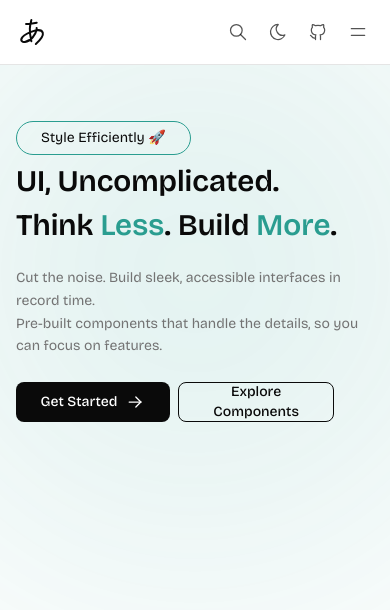
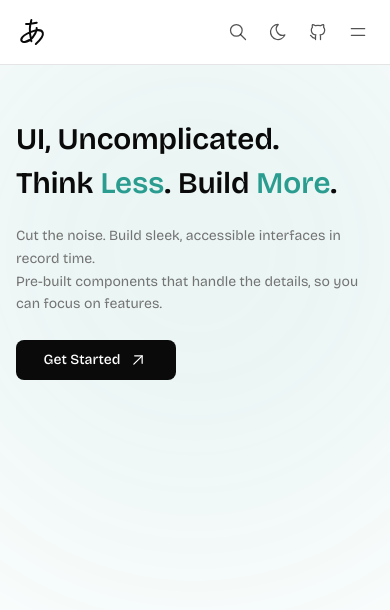
Before and after one commit to rht-21/aqyre-ui, a Next.js app: page / in a window 390 px wide. Shown: the top 610 px of the page. Built offline with nearby package versions, Linux system fonts and the light colour scheme.

Commit message:
refactor: Modify homepage and navigation bar

```diff
--- /dev/null
+++ b/app/(root)/layout.tsx
@@ -0,0 +1,26 @@
+import MainSidebar from "@/components/sections/MainSidebar";
+import PathNav from "@/components/utility/path-nav";
+import { SidebarData } from "@/constant";
+import type { Metadata } from "next";
+
+export const metadata: Metadata = {
+  title: "Docs - Aqyre UI",
+};
+
+export default function RootLayout({
+  children,
+}: Readonly<{
+  children: React.ReactNode;
+}>) {
+  return (
+    <>
+      <main className="flex-row">
+        <MainSidebar data={SidebarData} className="max-sm:hidden" />
+        <section className="w-full p-4 h-full overflow-y-auto relative">
+          <PathNav />
+          <div className="flex gap-8 relative my-2">{children}</div>
+        </section>
+      </main>
+    </>
+  );
+}
--- a/components/sections/Navbar.tsx
+++ b/components/sections/Navbar.tsx
@@ -18,7 +18,7 @@ const MobileNav = () => {
       <SheetTrigger className="w-8 h-8 hidden max-sm:flex items-center justify-center rounded-md cursor-pointer group">
         <IconMenu stroke={1.5} size={20} className="text-foreground/70" />
       </SheetTrigger>
-      <SheetContent className="px-2 pt-10">
+      <SheetContent className="p-6">
         <DialogTitle className="sr-only">Navigation</DialogTitle>
         <MainSidebar data={SidebarData} setOpen={setOpen} />
       </SheetContent>
--- a/components/sections/homepage/Hero.tsx
+++ b/components/sections/homepage/Hero.tsx
@@ -1,18 +1,14 @@
 import React from "react";
-import { Button } from "../../core/button";
 import { RevealButton } from "../../core/reveal-button";
-import { IconArrowRight } from "@tabler/icons-react";
+import { IconArrowUpRight } from "@tabler/icons-react";
 import { Fade } from "react-awesome-reveal";
 
 const Hero = () => {
   return (
     <div
       role="banner"
-      className="flex flex-col items-start sm:items-center gap-2 py-10 sm:py-16 md:py-20 lg:py-32 z-10"
+      className="flex flex-col items-start sm:items-center gap-2 py-10 sm:py-16 md:py-20 z-10"
     >
-      <button className="px-6 py-1.5 border border-aqyre-primary bg-[linear_gradient] duration-150 rounded-full text-sm">
-        Style Efficiently &#128640;
-      </button>
       <Fade direction="up" duration={1000} triggerOnce cascade damping={0.4}>
         <h1>UI, Uncomplicated.</h1>
         <h1>
@@ -25,21 +21,13 @@ const Hero = () => {
           Pre-built components that handle the details, so you can focus on
           features.
         </p>
-        <div
-          role="group"
-          className="flex items-center justify-center gap-2 w-[360px] max-sm:w-full"
+        <RevealButton
+          rightIcon={<IconArrowUpRight stroke="1.5" />}
+          href="/docs"
+          className="min-w-[160px] w-full sm:text-base"
         >
-          <RevealButton
-            rightIcon={<IconArrowRight stroke="1.5" />}
-            href="/docs"
-            className="flex-1"
-          >
-            Get Started
-          </RevealButton>
-          <Button variant="outline" href="/components" className="flex-1">
-            Explore Components
-          </Button>
-        </div>
+          Get Started
+        </RevealButton>
       </Fade>
     </div>
   );
--- a/package.json
+++ b/package.json
@@ -11,6 +11,7 @@
   "dependencies": {
     "@emotion/react": "^11.14.0",
     "@radix-ui/react-dialog": "^1.1.14",
+    "@radix-ui/react-slot": "^1.2.3",
     "@tabler/icons-react": "^3.33.0",
     "class-variance-authority": "^0.7.1",
     "clsx": "^2.1.1",
--- a/types/index.d.ts
+++ b/types/index.d.ts
@@ -1,6 +1,7 @@
 export interface SidebarItemData {
   label: string;
   href: string;
+  alias?: string;
 }
 
 export interface SidebarProps {
```
Also changed, not shown: 1 other file (tests, documents, lock files or other folders).
